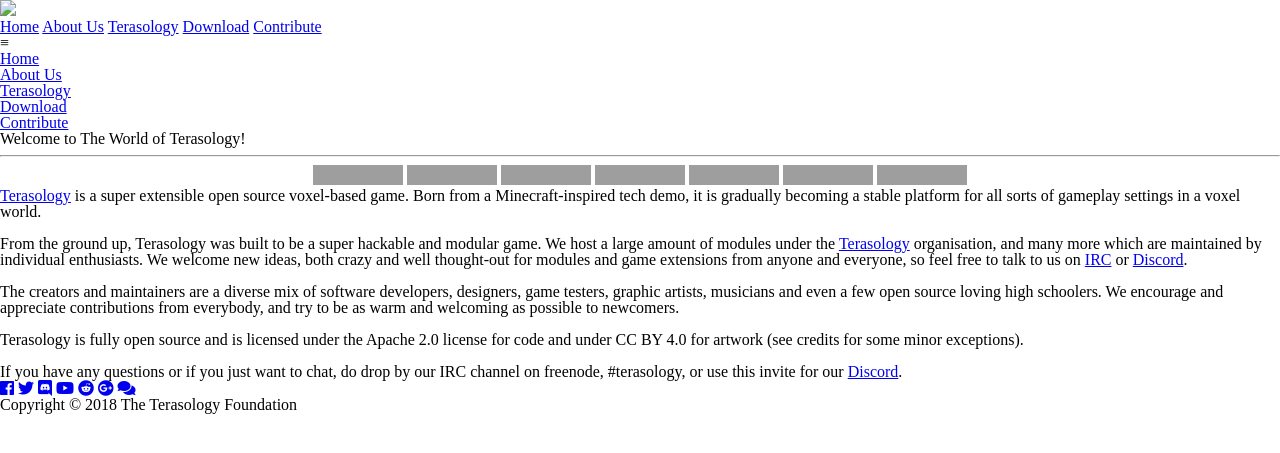
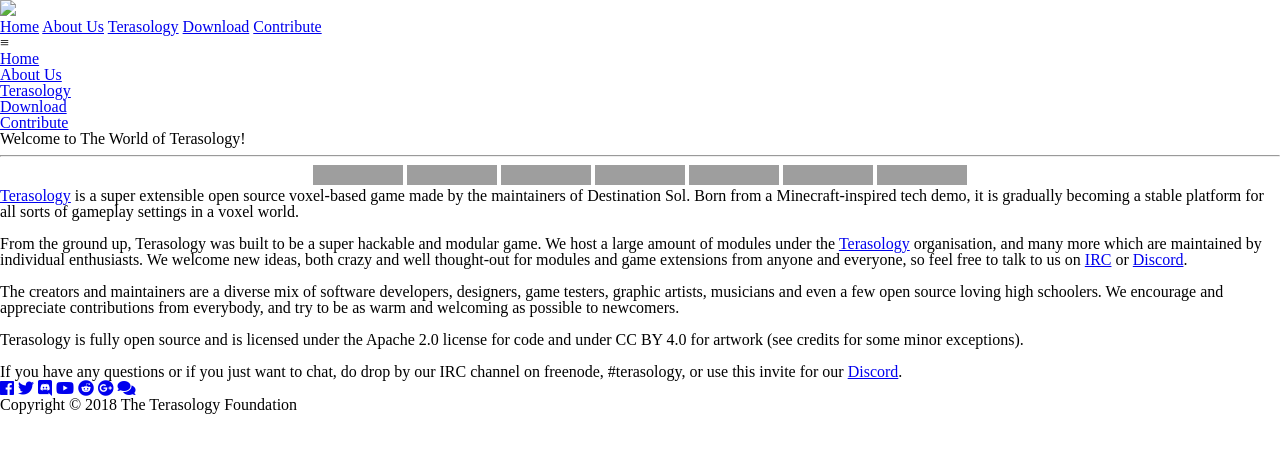
Before and after one commit to DestinationSol/DestinationSol.github.io, a Jekyll site: the page built from terasology.md, in a window 1280 px wide, cut to the strip 0-453 px from the top of the page. Built offline with Jekyll 4.4.1, drawn with Linux system fonts in a browser that asks for light colours; nearby versions of some CDN libraries; library files that are not in the unit come from our copies; grey boxes are pictures that could not be loaded.

Commit message:
content tweaks

```diff
--- a/terasology.md
+++ b/terasology.md
@@ -19,7 +19,7 @@ parallax: true
 </div>
 
 <a href="https://terasology.org/">Terasology</a> is a super extensible open source voxel-based
-game. Born from a Minecraft-inspired tech demo, it is gradually becoming
+game made by the maintainers of Destination Sol. Born from a Minecraft-inspired tech demo, it is gradually becoming
 a stable platform for all sorts of gameplay settings in a voxel world.
 <br>
 <br> From the ground up, Terasology was built to be a super hackable and
```
Also changed, not shown: index.html (+0 -10 lines).
